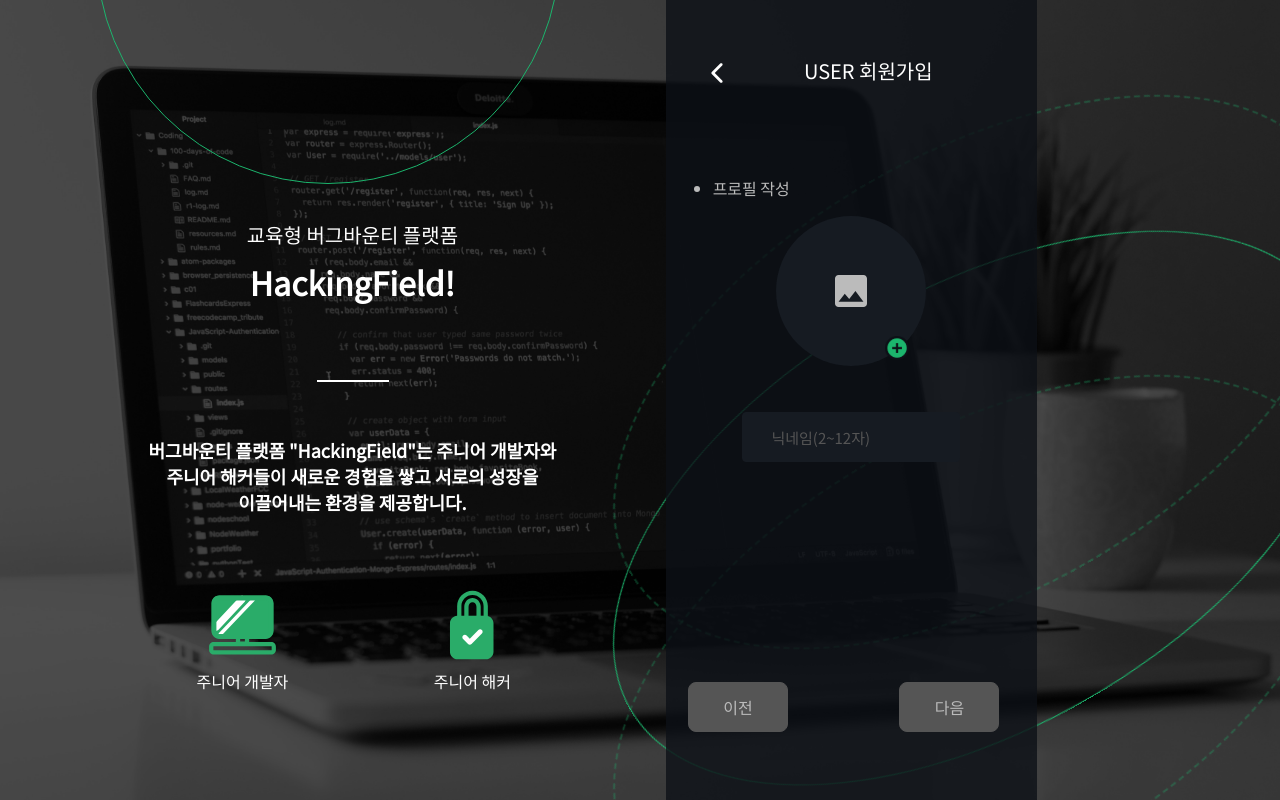
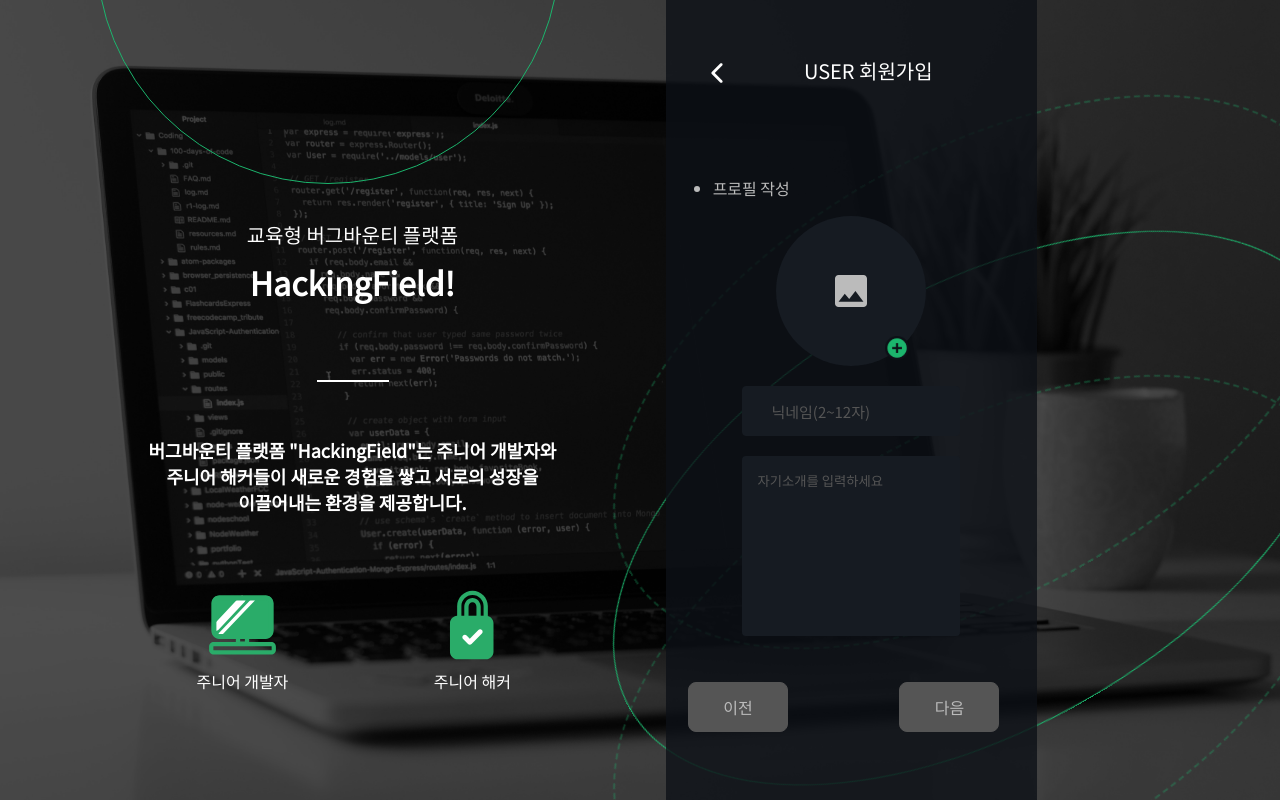
Before and after one commit to Team-INFO4/info-hackingfield-frontend, a Next.js app: page /signup/user/userprofile in a window 1280 px wide. Shown: the top 800 px of the page. Built offline with nearby package versions, Linux system fonts and the light colour scheme; a web font is replaced by a local one.

Commit message:
user profile complete

```diff
--- a/components/Main/styles.tsx
+++ b/components/Main/styles.tsx
@@ -282,6 +282,7 @@ export const BackDiv = styled.div`
   width: 29vw;
   height: 100vh;
   position: fixed;
+  min-height: 770px;
   right: 19vw;
   background: rgba(13, 17, 23, 0.8);
   animation: ${divFade} 2s;
@@ -316,6 +317,9 @@ export const BackDiv = styled.div`
   }
   @media screen and (max-width: 1200px) {
     width: 348px;
+  }
+  @media screen and (max-height: 670px) {
+    position: absolute;
   }
 `;
 
@@ -764,4 +768,28 @@ export const plusIcon = styled.div`
   }
 `;
 
-export const Pwrite = styled.textarea``;
+export const Pwrite = styled.textarea`
+  position: absolute;
+  top: 65%;
+  left: 6vw;
+  padding: 15px;
+  width: 17vw;
+  height: 200px;
+  background-color: #161b22;
+  border: #161b22;
+  color: #ffffff;
+  resize: none;
+  border-radius: 4px;
+  ::placeholder {
+    color: #555555;
+  }
+  &:focus {
+    outline: 2px solid #2da16b;
+  }
+  @media screen and (max-height: 1000px) {
+    top: 280px;
+  }
+  @media screen and (max-height: 800px) {
+    height: 180px;
+  }
+`;
--- a/components/Main/user/UserProfile.tsx
+++ b/components/Main/user/UserProfile.tsx
@@ -15,7 +15,7 @@ const IstyledInput = styled(S.styledInput)`
     color: #555555;
   }
   @media screen and (max-height: 1000px) {
-    top: 27vh;
+    top: 190px;
     font-size: 15px;
   }
 
@@ -134,7 +134,16 @@ const UserProfile = () => {
     }
   };
 
-  if (nicName) {
+  const introChange = (e: React.ChangeEvent<HTMLInputElement>) => {
+    setIntro(e.target.value);
+    if (intro) {
+      setIsNic(true);
+    } else {
+      setIsNic(false);
+    }
+  };
+
+  if (isNic && intro) {
     btnEnable = true;
   } else {
     btnEnable = false;
@@ -193,6 +202,11 @@ const UserProfile = () => {
           onChange={inputHandling}
           color={`${isNic ? "#2da16b" : "#ff0000"}`}
         />
+        <S.Pwrite
+          placeholder="자기소개를 입력하세요"
+          value={intro}
+          onChange={introChange}
+        />
       </S.scrollBox>
 
       <PrevButton onClick={() => Router.back()}>이전</PrevButton>
```
